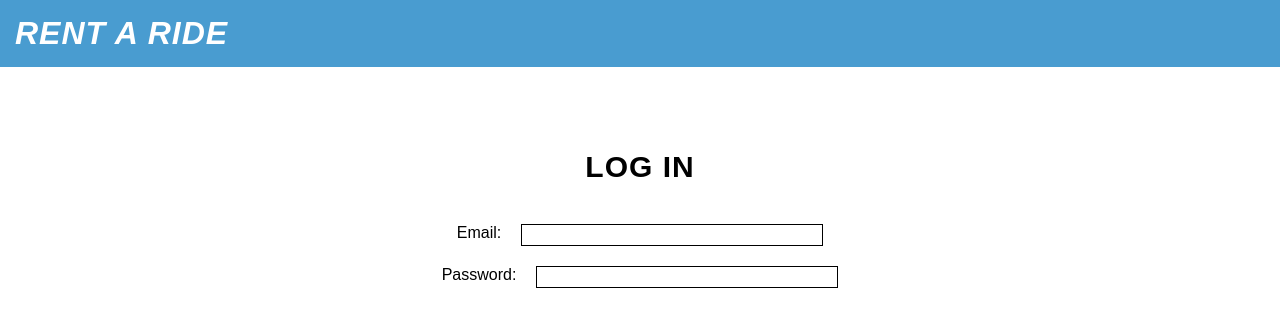
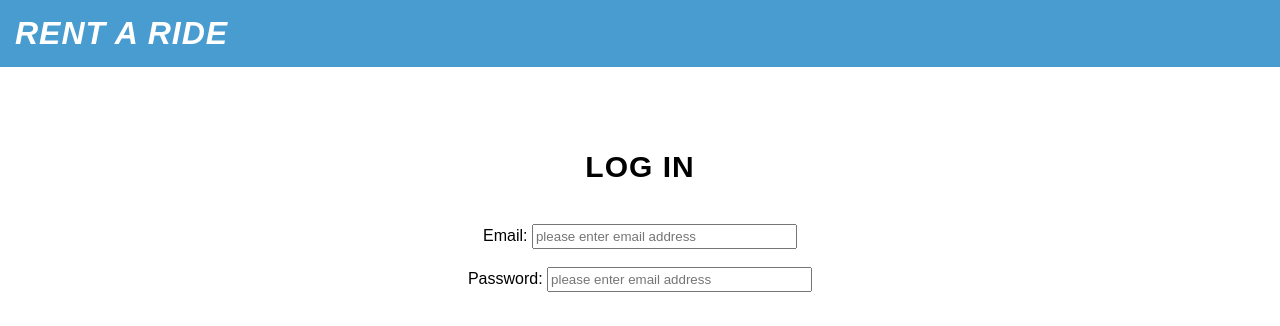
Before and after one commit to MarkBatson/CSCI4050, a plain HTML site: page login.html in a window 1280 px wide. Drawn offline with Linux system fonts and the light colour scheme.

Commit message:
changed to form tags

```diff
--- a/login.html
+++ b/login.html
@@ -11,13 +11,21 @@
     <h2 class="log-in-page">LOG IN</h2>
 
     <div class="email">
-      <div class="prompt-descriptor">Email: </div>
-      <div class="prompt"></div>
-    </div>
-    <div class="password">
-      <div class="prompt-descriptor">Password: </div>
-      <div class="prompt"></div>
-    </div>
+     <form>
+       <label>Email:</label>
+         <input type="text" name="emailaddress" placeholder="please enter email address" size="30" style="height:25px">
+         <br>
+         <br>
+         <label>Password:</label>
+         <input type="text" name="emailaddress" placeholder="please enter email address" size="30" style="height:25px">
+    </form>
+      </div>
+
+
+     <form>
+
+    </form>
+
 
     <div class="footer"></div>
   </body>
```
